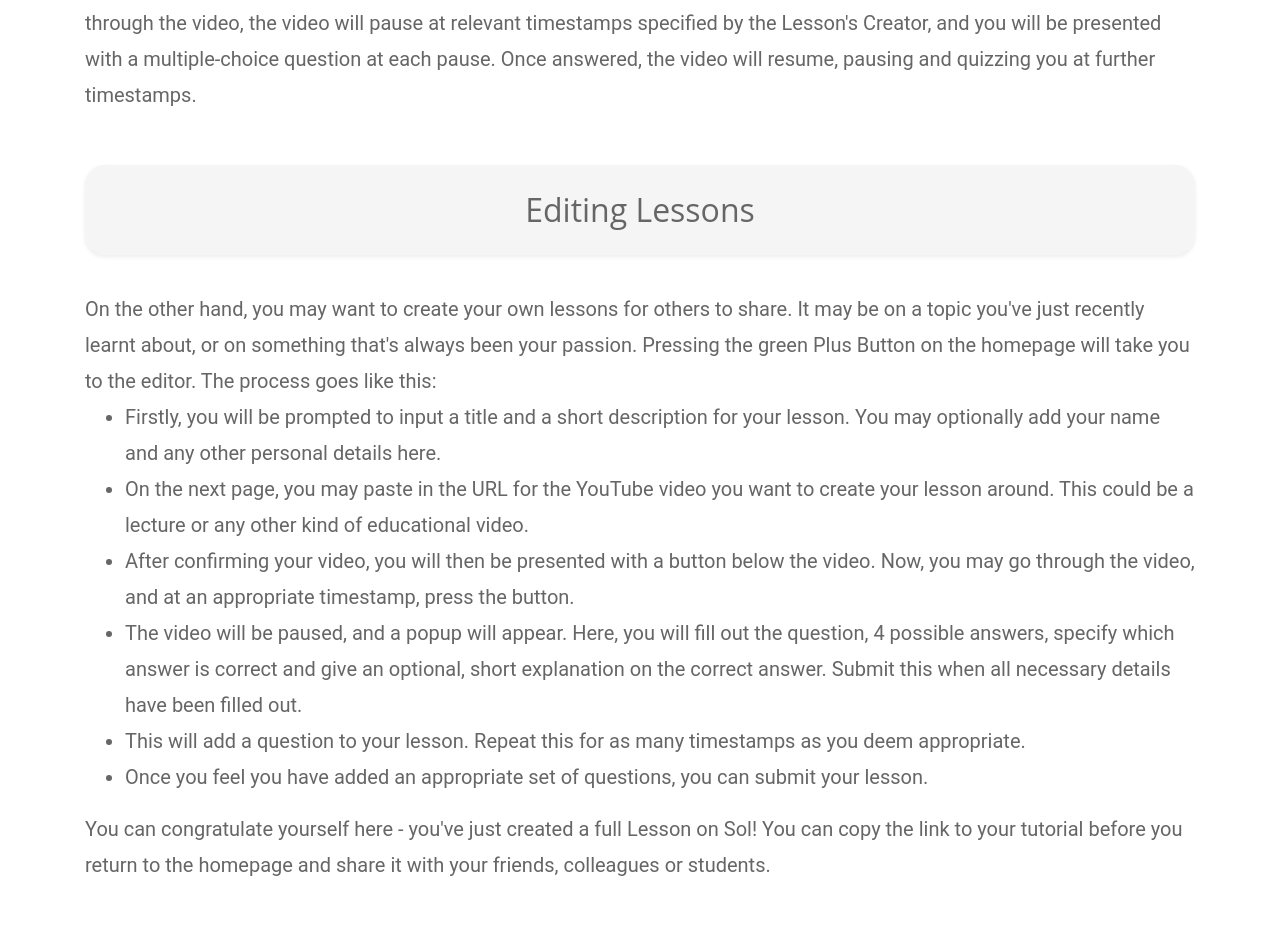
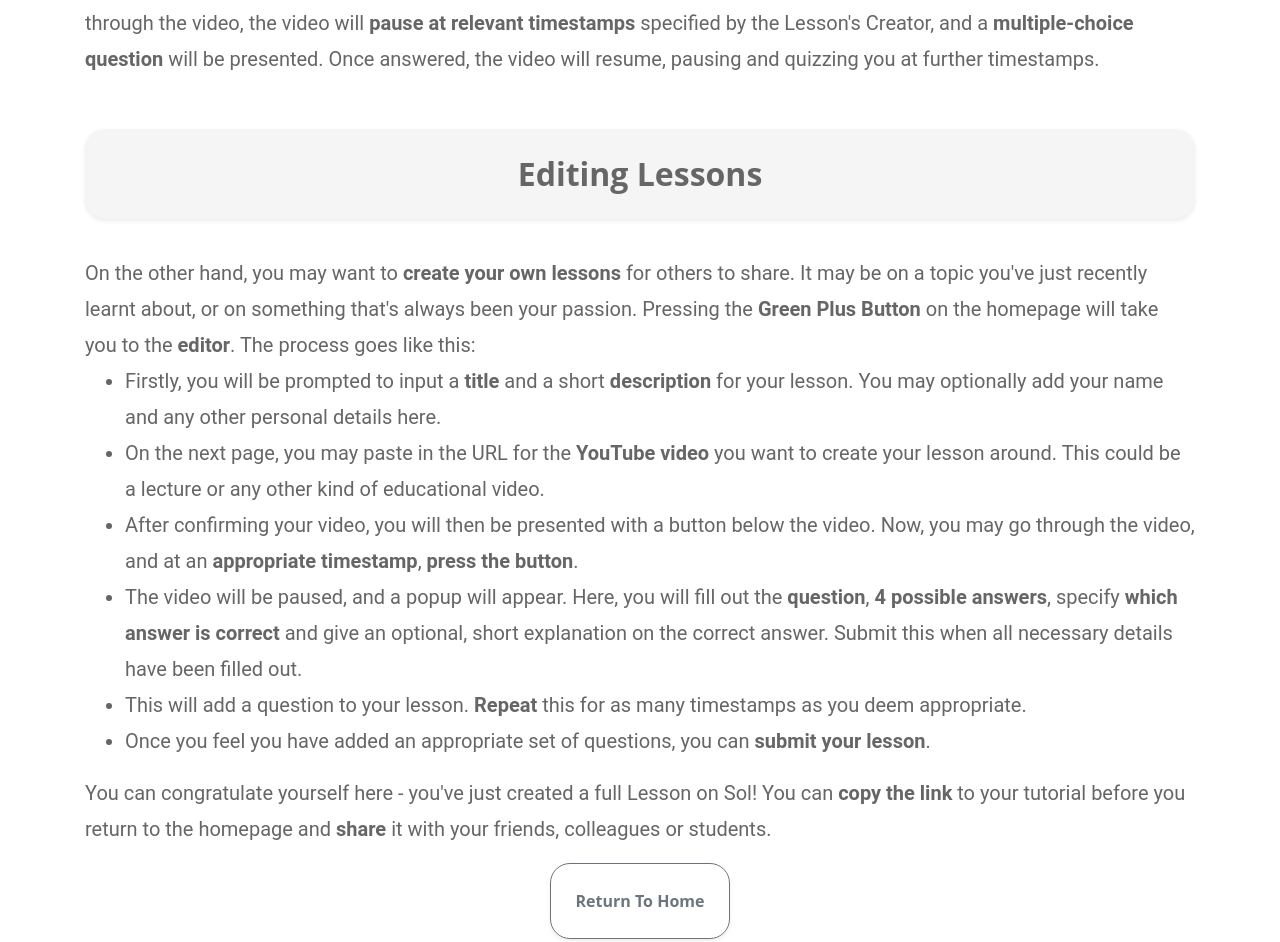
Before and after one commit to mgsium/SolFrontend, a React app: page /about in a window 1280 px wide. Shown: the part 870-1812 px from the top of the page. Built offline with nearby package versions, Linux system fonts and the light colour scheme; what webfontloader would draw is missing.

Commit message:
About Page done, made TemplateNavbar Site logo clickable, links to "/"

```diff
--- a/src/components/Pages/About/About.tsx
+++ b/src/components/Pages/About/About.tsx
@@ -1,10 +1,14 @@
 import React from "react";
+import { Link } from "react-router-dom";
+
 import Template from "../Template/Template";
 
 import { cx } from "emotion";
-import Styles from "./AboutStyles"
+import Styles from "./AboutStyles";
 
-import SectionHeader from "../Editor/SectionHeader/SectionHeader"
+import SectionHeader from "../Editor/SectionHeader/SectionHeader";
+
+import Button from "react-bootstrap/esm/Button";
 
 type Props = {};
 type State = {};
@@ -32,52 +36,59 @@ export default class About extends React.Component<Props, State> {
                         A <span>Lesson</span> consists of:
                         <ul>
                             <li>A <span>YouTube Video</span></li>
-                            <li>Multiple-choice questions, each linked to a timestamp specified by the Lesson's Creator</li>
+                            <li><span>Multiple-choice questions</span>, each linked to a <span>timestamp</span> specified by the Lesson's Creator</li>
                         </ul>
                     </p>
                     <p className={ cx( Styles.regParagraph )}>
                         <br/>
-                        <SectionHeader>Viewing Lessons</SectionHeader>
+                        <SectionHeader><span>Viewing Lessons</span></SectionHeader>
                         <br/>
-                        Upon finding a lesson that interests you, you will be taken to the Classroom, where the lesson plays out.
-                        As you watch through the video, the video will pause at relevant timestamps specified by the Lesson's Creator, and you will be presented with a multiple-choice question at each pause.
+                        Upon finding a lesson that interests you, you will be taken to the <span>Classroom</span>, where the lesson plays out.
+                        As you watch through the video, the video will <span>pause at relevant timestamps</span> specified by the Lesson's Creator, and a <span>multiple-choice question</span> will be presented.
                         Once answered, the video will resume, pausing and quizzing you at further timestamps.
                     </p>
                     <p className={ cx( Styles.regParagraph )}>
                         <br/>
-                        <SectionHeader>Editing Lessons</SectionHeader>
+                        <SectionHeader><span>Editing Lessons</span></SectionHeader>
                         <br/>
-                        On the other hand, you may want to create your own lessons for others to share.
+                        On the other hand, you may want to <span>create your own lessons</span> for others to share.
                         It may be on a topic you've just recently learnt about, or on something that's always been your passion.
-                        Pressing the green Plus Button on the homepage will take you to the editor.
+                        Pressing the <span>Green Plus Button</span> on the homepage will take you to the <span>editor</span>.
                         The process goes like this:
                         <ul>
                             <li>
-                                Firstly, you will be prompted to input a title and a short description for your lesson.
+                                Firstly, you will be prompted to input a <span>title</span> and a short <span>description</span> for your lesson.
                                 You may optionally add your name and any other personal details here.
                             </li>
                             <li>
-                                On the next page, you may paste in the URL for the YouTube video you want to create your lesson around.
+                                On the next page, you may paste in the URL for the <span>YouTube video</span> you want to create your lesson around.
                                 This could be a lecture or any other kind of educational video.
                             </li>
                             <li>
                                 After confirming your video, you will then be presented with a button below the video.
-                                Now, you may go through the video, and at an appropriate timestamp, press the button.
+                                Now, you may go through the video, and at an <span>appropriate timestamp</span>, <span>press the button</span>.
                             </li>
                             <li>
                                 The video will be paused, and a popup will appear.
-                                Here, you will fill out the question, 4 possible answers, specify which answer is correct and give an optional, short explanation on the correct answer.
+                                Here, you will fill out the <span>question</span>, <span>4 possible answers</span>, specify <span>which answer is correct</span> and give an optional, short explanation on the correct answer.
                                 Submit this when all necessary details have been filled out.
                             </li>
                             <li>
-                                This will add a question to your lesson. Repeat this for as many timestamps as you deem appropriate.
+                                This will add a question to your lesson. <span>Repeat</span> this for as many timestamps as you deem appropriate.
                             </li>
                             <li>
-                                Once you feel you have added an appropriate set of questions, you can submit your lesson.
+                                Once you feel you have added an appropriate set of questions, you can <span>submit your lesson</span>.
                             </li>
                         </ul>
-                        You can congratulate yourself here - you've just created a full Lesson on Sol! You can copy the link to your tutorial before you return to the homepage and share it with your friends, colleagues or students.
+                        You can congratulate yourself here - you've just created a full Lesson on Sol! You can <span>copy the link</span> to your tutorial before you return to the homepage and <span>share</span> it with your friends, colleagues or students.
                     </p>
+                    <div>
+                        <Link to="/" style={{ display: "table", marginLeft: "auto", marginRight: "auto", textDecoration: "none" }}>
+                            <Button variant="outline-secondary" className={cx( Styles.homeButtonStyles, "shadow-sm" )}>
+                                Return To Home
+                            </Button>
+                        </Link>
+                    </div>
                 </div>
             </Template>
         )
--- a/src/components/Pages/About/AboutStyles.tsx
+++ b/src/components/Pages/About/AboutStyles.tsx
@@ -12,6 +12,21 @@ const Styles = {
         span{
             font-weight: bold;
         }
+    `,
+
+    homeButtonStyles: css`
+        display: block;
+        width: 100%;
+        max-width: 600px;
+        padding: 25px;
+        border-radius: 20px;
+        display: table;
+        margin-left: auto;
+        margin-right: auto;
+        text-align: center;
+        font-family: Open Sans, sans-serif;
+        font-weight: bold;
+        text-decoration: none;
     `
 }
 
--- a/src/components/Pages/Template/TemplateNavbar/TemplateNavbar.tsx
+++ b/src/components/Pages/Template/TemplateNavbar/TemplateNavbar.tsx
@@ -1,8 +1,10 @@
 import React from "react";
+import { Link } from "react-router-dom";
 
 import { cx } from "emotion";
 
 import Navbar from "react-bootstrap/Navbar";
+
 
 type Props = {};
 
@@ -10,11 +12,13 @@ const TemplateNavbar: React.FC<Props> = () => {
     return (
         <>
             <Navbar variant="light" color="light" style={{ borderBottom: "1px solid #DCDCDC", position: "fixed", top: 0, width: "100vw", background: "white", zIndex: 2 }}>
-                <Navbar.Brand className={cx("ml-auto", "mr-auto")} style={{ fontFamily: "Open Sans, sans-serif", fontWeight: 800, fontSize: 32 }}>
-                    Sol
-                    &nbsp;&nbsp;
-                    <img src="../../../../public/assets/img/svg/SolLogo.svg" alt="Sol Logo" width={48} style={{ verticalAlign: "top", marginTop: 2 }}/>
-                </Navbar.Brand>
+                <Link to="/" className={ cx("ml-auto", "mr-auto")}>
+                    <Navbar.Brand className={cx("ml-auto", "mr-auto")} style={{ fontFamily: "Open Sans, sans-serif", fontWeight: 800, fontSize: 32 }}>
+                        Sol
+                        &nbsp;&nbsp;
+                        <img src="../../../../public/assets/img/svg/SolLogo.svg" alt="Sol Logo" width={48} style={{ verticalAlign: "top", marginTop: 2 }}/>
+                    </Navbar.Brand>
+                </Link>
             </Navbar>
             <div style={{ height: 75 }}></div>
         </>
```
